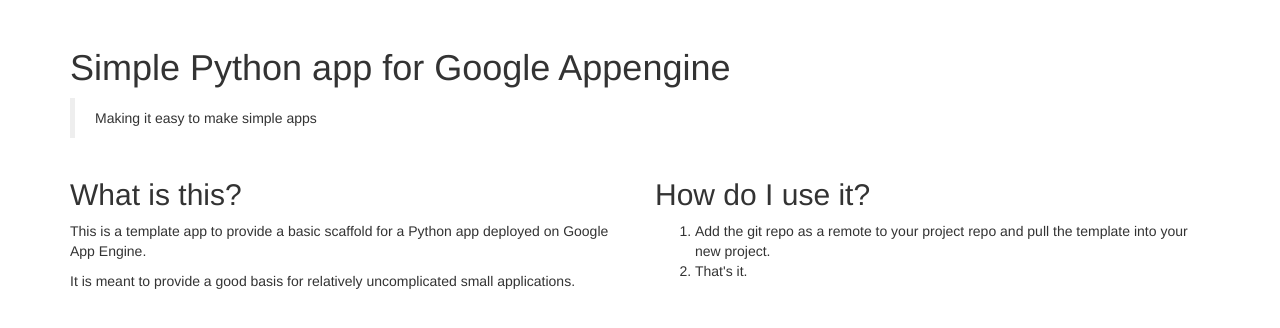
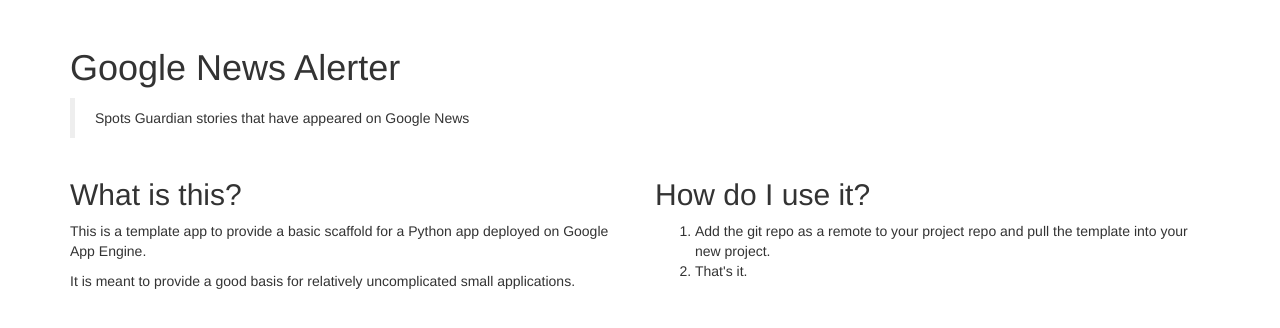
Before and after one commit to guardian/gdn-google-news-alerts, a Python web app: template templates/index.html in a window 1280 px wide. Shown: the top 328 px of the page. Run offline with Jinja, Linux system fonts and the light colour scheme; the template is opened without the code that fills it, so the values that code supplies are empty; some libraries are stand-ins or nearby versions.

Commit message:
Update the index page a bit to remove the boiler text

```diff
--- a/templates/index.html
+++ b/templates/index.html
@@ -1,14 +1,14 @@
 {% extends 'base.html' %}
 
-{% block title %}Simple python app example{% endblock %}
+{% block title %}Google News Alerter{% endblock %}
 
 {% block content %}
 <div class="container">
 	<div class="row">
 		<div class="col-md-12">
-			<h1 class="article-heading">Simple Python app for Google Appengine</h1>
+			<h1 class="article-heading">Google News Alerter</h1>
 
-			<blockquote>Making it easy to make simple apps</blockquote>
+			<blockquote>Spots Guardian stories that have appeared on Google News</blockquote>
 		</div>
 	</div>
 
```
